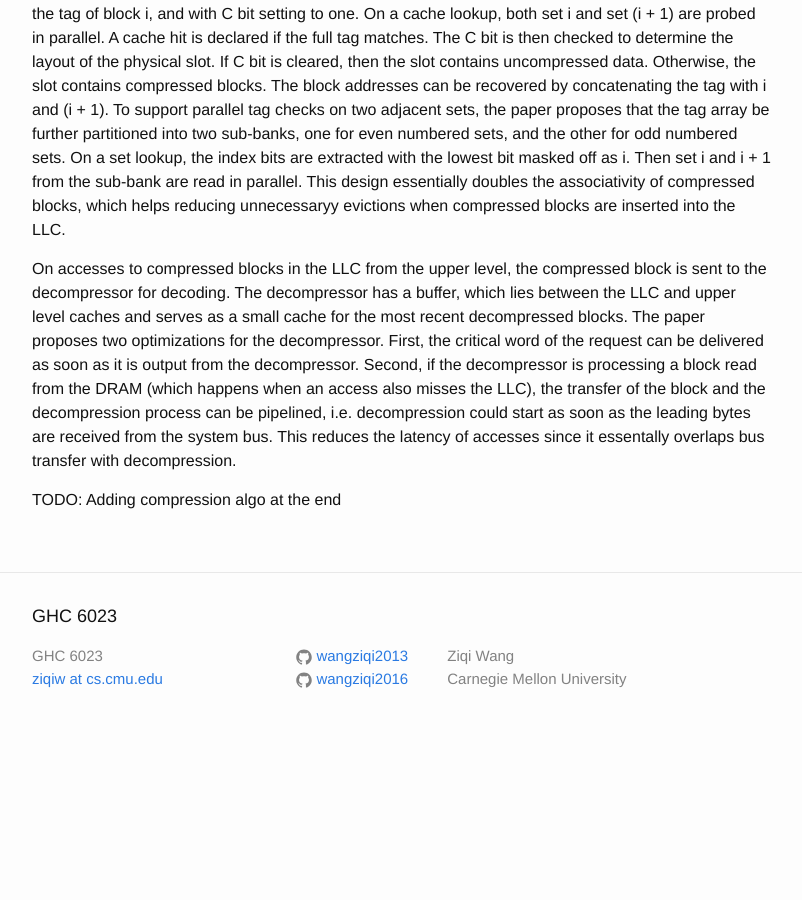
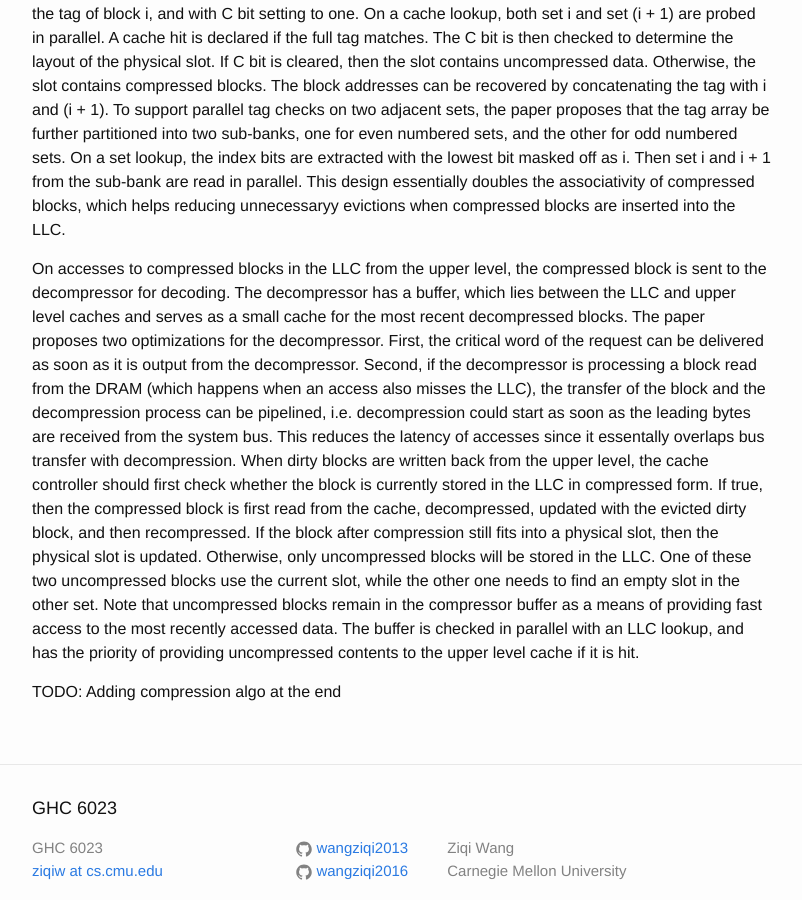
Before and after one commit to wangziqi2013/wangziqi2013.github.io, a Jekyll site: the page built from _posts/2020-07-03-scms.markdown, in a window 1280 px wide and 900 px high, scrolled down 2011 px. Shown: the whole window, without its empty margins (238-1040 px from the left). Built offline with Jekyll 4.4.1, drawn with Linux system fonts in a browser that asks for light colours; before the commit the page ends 2761 px from its top, so only the background shows below that.

Commit message:
Adding buffer

```diff
--- a/_posts/2020-07-03-scms.markdown
+++ b/_posts/2020-07-03-scms.markdown
@@ -94,6 +94,13 @@ the critical word of the request can be delivered as soon as it is output from t
 is processing a block read from the DRAM (which happens when an access also misses the LLC), the transfer of the block
 and the decompression process can be pipelined, i.e. decompression could start as soon as the leading bytes are received
 from the system bus. This reduces the latency of accesses since it essentally overlaps bus transfer with decompression.
-
+When dirty blocks are written back from the upper level, the cache controller should first check whether the block
+is currently stored in the LLC in compressed form. If true, then the compressed block is first read from the cache,
+decompressed, updated with the evicted dirty block, and then recompressed. If the block after compression still fits into
+a physical slot, then the physical slot is updated. Otherwise, only uncompressed blocks will be stored in the LLC. One
+of these two uncompressed blocks use the current slot, while the other one needs to find an empty slot in the other set.
+Note that uncompressed blocks remain in the compressor buffer as a means of providing fast access to the most recently
+accessed data. The buffer is checked in parallel with an LLC lookup, and has the priority of providing uncompressed
+contents to the upper level cache if it is hit.
 
 TODO: Adding compression algo at the end
```
